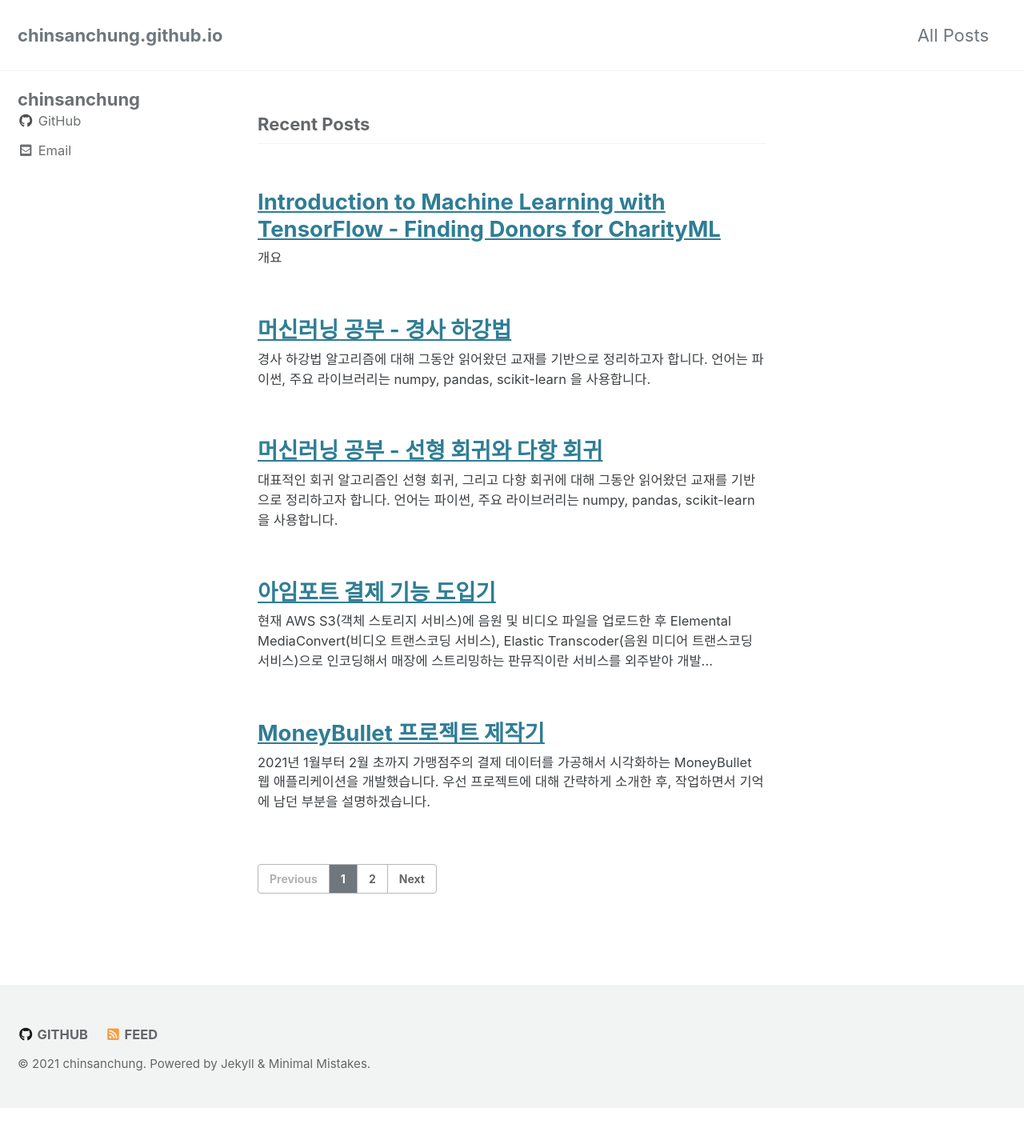
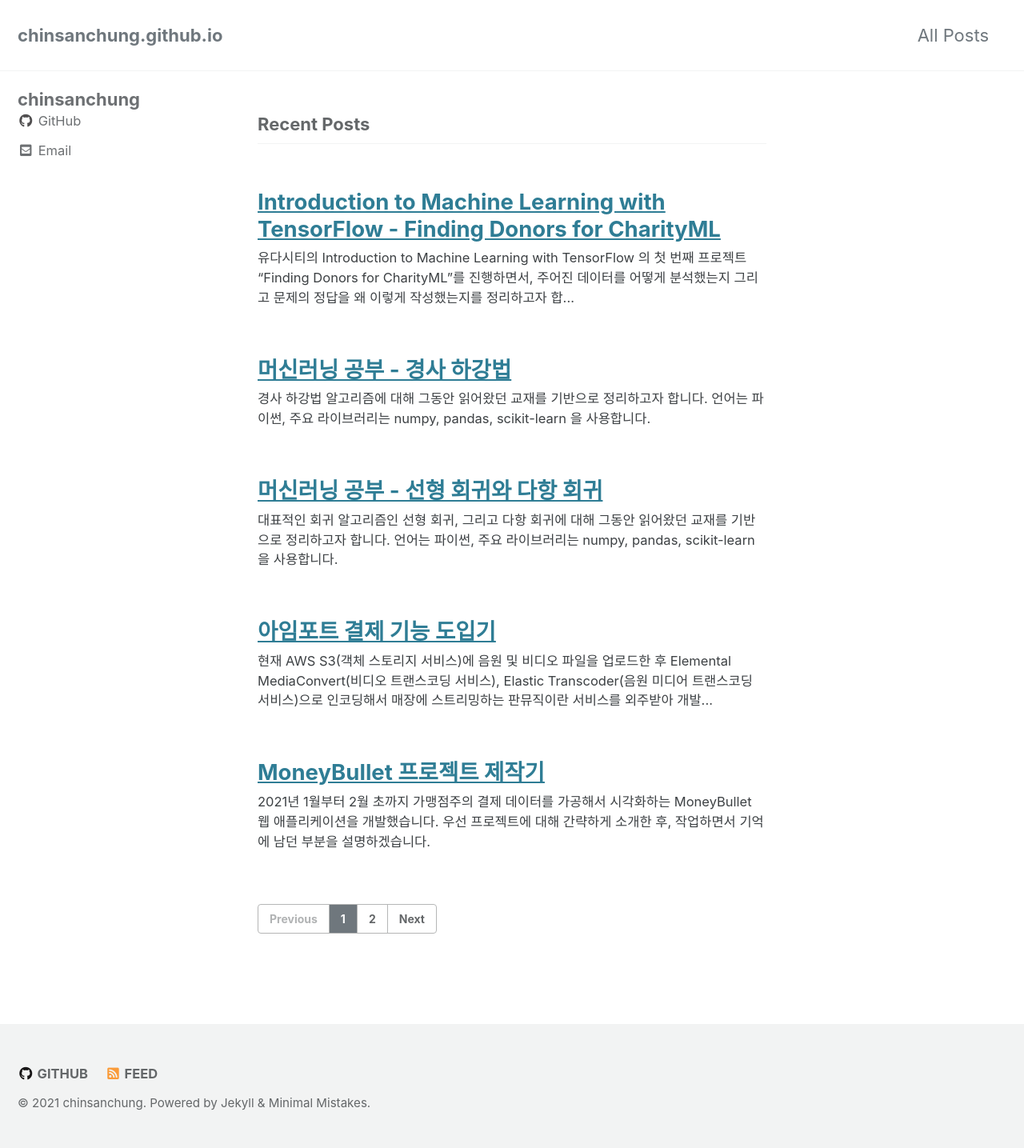
Before and after one commit to chinsanchung/chinsanchung.github.com, a Jekyll site: the page built from index.html, in a window 1280 px wide. Shown: the whole page at 80% size. Built offline with Jekyll 4.4.1, drawn with Linux system fonts in a browser that asks for light colours; cached includes are drawn as plain includes; the list of posts is cut into pages by our own code; before the commit the page ends 1385 px from its top, so only the background shows below that; part of the change alters nothing that is shown.

Commit message:
개요를 뒤로 옮기고 수학 공식의 오류 수정, 마지막 계산식에서 가독성을 위해 들여쓰기

````diff
--- a/_posts/2021-08-24-intro-ml-nd-01.md
+++ b/_posts/2021-08-24-intro-ml-nd-01.md
@@ -11,17 +11,14 @@ categories:
 toc: true
 toc_sticky: true
 toc_labe: 목차
-description: Introduction to Machine Learning with TensorFlow 의 첫 프로젝트를 어떻게 작성했는지를 설명합니다.
+description: Introduction to Machine Learning with TensorFlow 의 첫 프로젝트 "Finding Donors for CharityML"를 설명합니다.
 tags:
-  - project
-  - nanodegress
+  - nanodegree
 ---
-
-## 개요
 
 유다시티의 **Introduction to Machine Learning with TensorFlow** 의 첫 번째 프로젝트 "Finding Donors for CharityML"를 진행하면서, 주어진 데이터를 어떻게 분석했는지 그리고 문제의 정답을 왜 이렇게 작성했는지를 정리하고자 합니다.
 
-어떤 문제를 풀었는지 다 설명하기. 미리 요약해서 두괄식으로 적는다는 생각으로. 내 현재 실력을 증빙할 만한 확실한 내용으로 쓰기.
+## 개요
 
 ### 프로젝트에 대한 설명
 
@@ -106,20 +103,20 @@ X_train, X_test, y_train, y_test = train_test_split(features_final,
 
 정확도(정밀도)는 데이터 세트에서 참이라고 예측한 값에 초점을 맞춥니다. 정확도 값을 기반으로 최적화를 하면, 거짓과 참의 예측을 비교해서 참을 제대로 예측하고 있는지를 확인합니다.
 
-$$precision = \frac{True Positive}{True Positive + False Positive}$$
+$$\text{precision} = \frac{\text{True Positive}}{\text{True Positive} + \text{False Positive}}$$
 
 - Recall
 
 리콜은 데이터 세트에서 실제로 참인 값에 중점을 둡니다. 리콜 값을 기반으로 최적화를 하면, 실제 음수 값을 어떻게 처리하는지에 관계없이 참이라는 것을 잘 예측하고 있는지를 확인합니다.
 
-$$recall = \frac{True Positive}{True Positive + False Negative}$$
+$$\text{recall} = \frac{\text{True Positive}}{\text{True Positive} + \text{False Negative}}$$
 
 - F-Beta Score
 
 매트릭의 조합을 동시에 확인하기 위해 F 베타 점수(F1 점수를 자주 활용합니다), ROC, AUC 등 여러 방법이
 있습니다. $\beta$ 매개변수는 정확도가 F 점수에 가중치를 부여하는 정도를 제어해서, 정확도와 리콜을 동시에 고려할 수 있습니다. 일반적인 값은 1으로, 정확도와 리콜 사이의 조화 평균을 찾을 수 있습니다.
 
-$$F_{\beta} = (1 + \beta^2) * \frac{precision * recall}{\beta^2 * precision + recall}$$
+$$F_{\beta} = (1 + \beta^2) * \frac{\text{precision} * \text{recall}}{(\beta^2 * \text{precision}) + \text{recall}}$$
 
 ```python
 true_positive = np.sum(income)
@@ -361,7 +358,8 @@ occupation 은 중요도가 5위에 들지 않는 값이었고, 대신 education
 
 ```python
 # 수입이 50000 달러를 초과하는 직업의 비율
-(data.loc[data['income'] == '>50K']['occupation'].value_counts() / data['occupation'].value_counts()) * 100
+(data.loc[data['income'] == '>50K']['occupation'].value_counts()
+ / data['occupation'].value_counts()) * 100
 '''
  Adm-clerical         13.646209
  Armed-Forces         28.571429
@@ -383,7 +381,8 @@ Name: occupation, dtype: float64
 
 ```python
 # 수입이 50000 달러를 초과하는 교육을 받은 기간(연 단위)의 비율
-(data.loc[data['income'] == '>50K']['education-num'].value_counts() / data['education-num'].value_counts()) * 100
+(data.loc[data['income'] == '>50K']['education-num'].value_counts()
+ / data['education-num'].value_counts()) * 100
 '''
 1.0      1.388889
 2.0      3.603604
````
